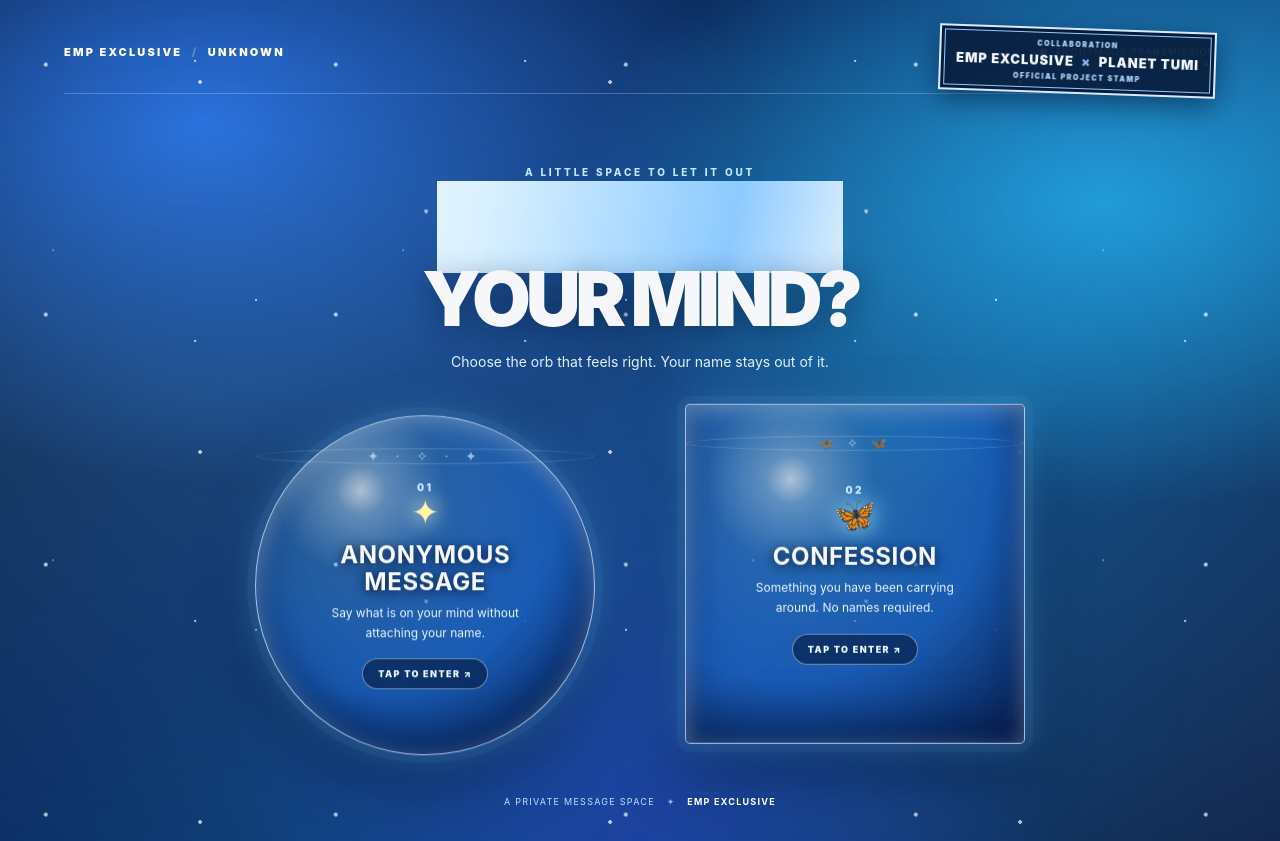
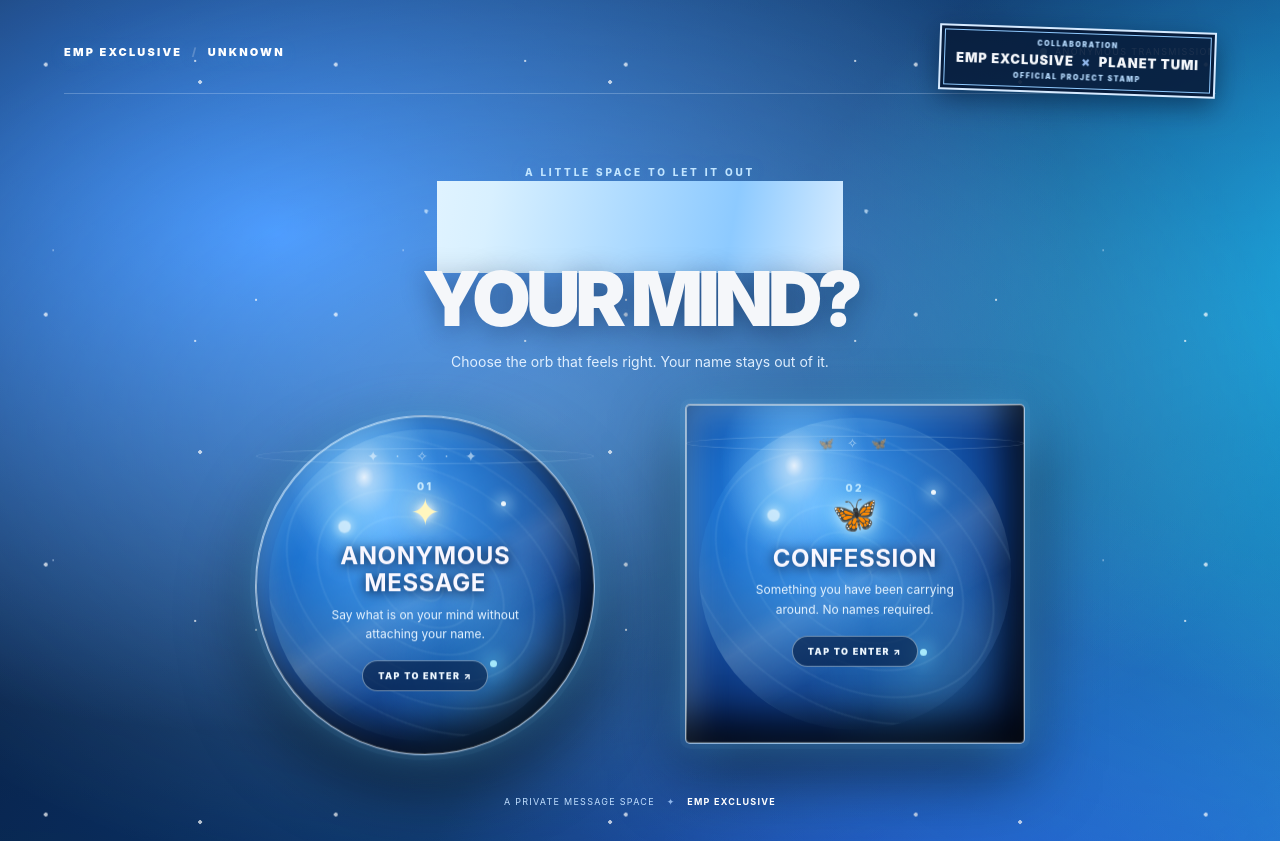
Before and after one commit to saintsavage/EMP-UNKNOWN, a Next.js app: page / in a window 1280 px wide. Built offline with nearby package versions, Linux system fonts and the light colour scheme; no server answers.

Commit message:
Animate blue cosmic background and enrich fortune-telling globe orbs

```diff
--- a/app/globals.css
+++ b/app/globals.css
@@ -438,3 +438,100 @@ body:after{opacity:.035!important;background-image:linear-gradient(#fff 1px,tran
  .orb-choice h2{font-size:21px!important}
 }
 @media(prefers-reduced-motion:reduce){.unknown-scene:before,.unknown-scene:after,.orb-choice,.orb-choice:after,.hero h1 span{animation:none!important}}
+
+
+/* Living crystal globes + genuinely drifting blue atmosphere */
+.unknown-scene{
+  background:
+    radial-gradient(ellipse at 14% 18%,#368bff 0%,transparent 33%),
+    radial-gradient(ellipse at 82% 24%,#19b9f0 0%,transparent 34%),
+    radial-gradient(ellipse at 48% 88%,#315de8 0%,transparent 42%),
+    radial-gradient(ellipse at 72% 70%,#1679c8 0%,transparent 37%),
+    linear-gradient(125deg,#03102b,#073c80,#087eb2,#123b94,#06142f)!important;
+  background-size: 155% 155%,145% 145%,160% 160%,150% 150%,300% 300%!important;
+  animation: blue-world-drift 24s ease-in-out infinite alternate!important;
+}
+.unknown-scene:before{
+  background:
+    radial-gradient(ellipse at 25% 28%,#b7e7ff66,transparent 24%),
+    radial-gradient(ellipse at 76% 67%,#5d9dff66,transparent 28%),
+    radial-gradient(ellipse at 55% 40%,#16d4ff20,transparent 38%),
+    conic-gradient(from 40deg at 50% 50%,transparent,#70c5ff18,#102f91aa,transparent,#9ce8ff22,transparent)!important;
+  background-size:180% 180%,170% 170%,160% 160%,200% 200%!important;
+  animation: blue-aurora-drift 17s ease-in-out infinite alternate!important;
+  opacity:.75!important;
+}
+.orb-choice{
+  isolation:isolate!important;
+  background:
+    radial-gradient(ellipse at 32% 18%,#ffffffd9 0%,#dff5ff8c 3%,#8bd4ff5c 10%,transparent 23%),
+    radial-gradient(ellipse at 70% 78%,#53c8ff55 0%,transparent 35%),
+    radial-gradient(circle at 38% 30%,#3b9bff 0%,#1769c7 32%,#10418e 58%,#061b4d 82%,#020a27 100%)!important;
+  box-shadow:inset -18px -24px 36px #000a,inset 12px 12px 30px #b7e8ff45,inset 0 0 0 1px #e6f7ffb0,0 0 0 5px #a6d8ff0b,0 0 38px #4eb8ff7a,0 28px 70px #0009!important;
+}
+.orb-globe-core{
+  position:absolute!important;inset:13px!important;z-index:0!important;display:block!important;
+  border-radius:50%;overflow:hidden;pointer-events:none;
+  background:
+    radial-gradient(ellipse at 30% 22%,#d9f5ff40,transparent 26%),
+    conic-gradient(from 180deg at 55% 50%,transparent,#87d9ff18,#03184b66,#b1e8ff20,transparent,#71aaff22,transparent);
+  mix-blend-mode:screen;opacity:.95;
+}
+.orb-globe-core:before,.orb-globe-core:after{
+  content:"";position:absolute;inset:-30%;border-radius:44%;
+  border:1px solid #bceaff4a;
+  background:repeating-radial-gradient(ellipse at 50% 50%,transparent 0 17px,#c5efff16 18px 19px,transparent 20px 33px);
+  transform:rotate(-28deg) scaleX(.72);filter:blur(.2px);
+  animation:globe-current 13s linear infinite;
+}
+.orb-globe-core:after{
+  inset:-12% -45%;border-color:#d9f5ff40;
+  background:linear-gradient(115deg,transparent 35%,#b5e9ff20 46%,#e4f7ff38 49%,transparent 58%);
+  transform:rotate(35deg);animation:globe-sheen 8s ease-in-out infinite alternate;
+}
+.orb-globe-core i,.orb-globe-core b,.orb-globe-core em{
+  position:absolute;display:block;border-radius:50%;pointer-events:none;
+}
+.orb-globe-core i{
+  width:13px;height:13px;left:22%;top:29%;background:#e8faff;
+  box-shadow:0 0 9px 3px #d8f4ffbb,0 0 28px 9px #6dcaff75;
+  animation:globe-spark 4.5s ease-in-out infinite;
+}
+.orb-globe-core b{
+  width:5px;height:5px;right:24%;top:23%;background:#fff;
+  box-shadow:0 0 14px 4px #c5ecffb0;
+}
+.orb-globe-core em{
+  width:7px;height:7px;right:27%;bottom:24%;background:#9fe4ff;
+  box-shadow:0 0 17px 5px #69caff77;
+}
+.orb-choice>*:not(.orb-globe-core){position:relative;z-index:2}
+.orb-choice .orb-symbol{font-size:37px;filter:drop-shadow(0 0 13px #d5f4ff)!important}
+.orb-choice.design-stars .orb-symbol{color:#fff6bf;text-shadow:0 0 9px #fff,0 0 26px #fff0a5}
+.orb-choice.design-butterfly .orb-symbol{filter:drop-shadow(0 0 8px #e4fbff) drop-shadow(0 0 18px #62cfff)!important}
+.orb-choice:after{
+  inset:-10px!important;
+  border:1px solid #e0f5ff9c!important;
+  box-shadow:0 0 12px #70caff35,inset 0 0 12px #70caff16;
+  background:conic-gradient(from 0deg,transparent 0 18%,#e5f8ff 22%,transparent 27% 53%,#7acfff99 58%,transparent 63% 85%,#e5f8ff 89%,transparent 94%)!important;
+  opacity:.72!important;
+}
+.orb-choice:hover{
+  filter:brightness(1.1) saturate(1.12);
+  box-shadow:inset -18px -24px 36px #0009,inset 12px 12px 30px #b7e8ff5c,inset 0 0 0 1px #fff,0 0 0 8px #a6d8ff12,0 0 68px #74caffbb,0 32px 75px #000a!important;
+}
+@keyframes blue-world-drift{
+  0%{background-position:0% 0%,100% 0%,30% 100%,100% 80%,0% 50%}
+  50%{background-position:45% 30%,60% 55%,80% 20%,10% 40%,50% 30%}
+  100%{background-position:100% 70%,0% 100%,10% 0%,75% 10%,100% 50%}
+}
+@keyframes blue-aurora-drift{
+  0%{transform:translate(-3%,-2%) rotate(-5deg);background-position:0% 15%,100% 70%,40% 0%,0% 50%}
+  100%{transform:translate(3%,2%) rotate(5deg);background-position:100% 85%,0% 25%,70% 100%,100% 50%}
+}
+@keyframes globe-current{from{transform:rotate(-28deg) scaleX(.72)}to{transform:rotate(332deg) scaleX(.72)}}
+@keyframes globe-sheen{from{transform:translateX(-9%) rotate(35deg);opacity:.35}to{transform:translateX(9%) rotate(35deg);opacity:.9}}
+@keyframes globe-spark{0%,100%{transform:scale(.8);opacity:.65}50%{transform:scale(1.2);opacity:1}}
+@media(prefers-reduced-motion:reduce){
+ .unknown-scene,.unknown-scene:before,.orb-globe-core:before,.orb-globe-core:after,.orb-globe-core i{animation:none!important}
+}
```
